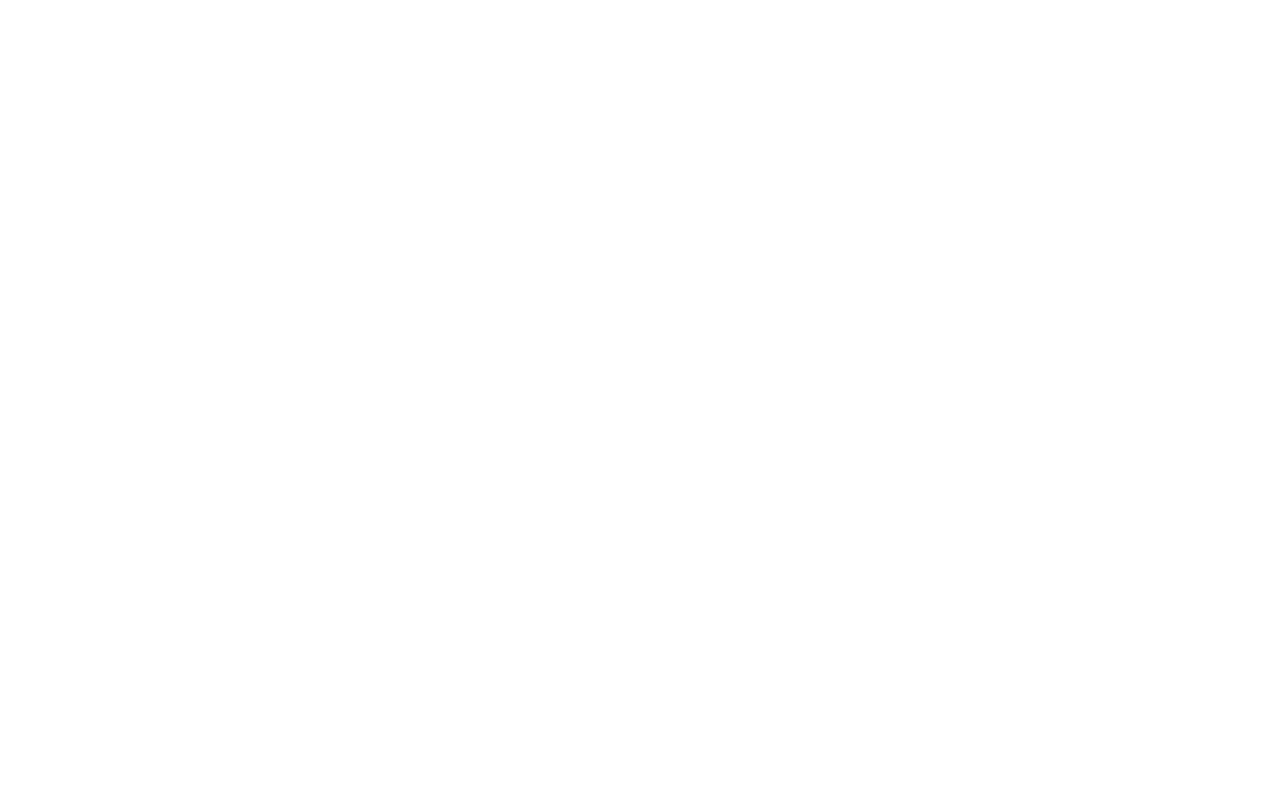
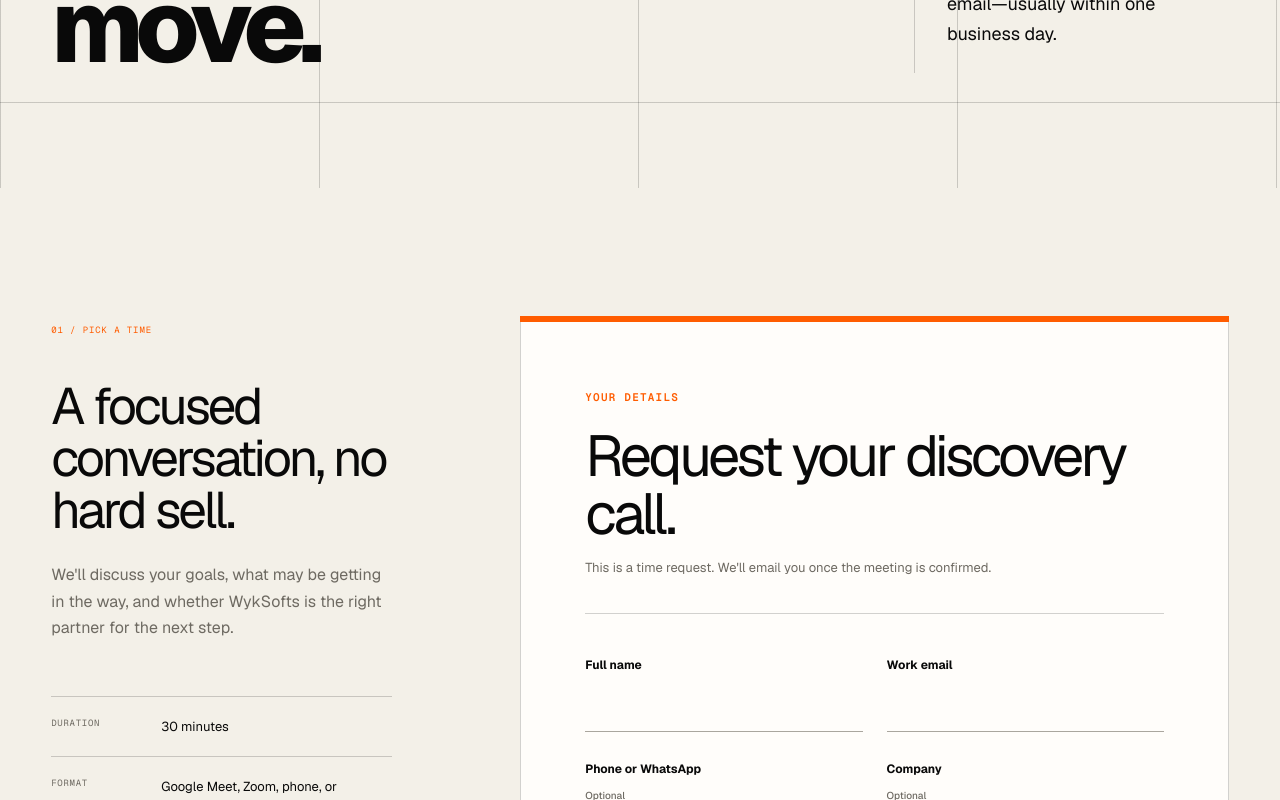
Before and after one commit to wykeenjenga/wyksofts-inc, a Next.js app: page /book in a window 1280 px wide. Before the commit this address had no page. Shown: the part 500-1300 px from the top of the page. Before the commit the page ends 800 px from the top, so only its background shows below. Built offline with nearby package versions, Linux system fonts and the light colour scheme.

Commit message:
Add discovery call booking page

```diff
--- /dev/null
+++ b/app/book/page.tsx
@@ -0,0 +1,160 @@
+"use client";
+
+import { useEffect, useRef, useState, type FormEvent } from "react";
+import Link from "next/link";
+import { PortalHeader } from "../components/PortalHeader";
+import { getSupabaseBrowserClient } from "../../lib/supabase";
+
+const callTimes = ["09:00", "10:00", "11:00", "12:00", "14:00", "15:00", "16:00", "17:00"];
+
+const timeZones = [
+  "Africa/Nairobi (EAT, UTC+3)",
+  "Europe/London (GMT/BST)",
+  "Europe/Paris (CET/CEST)",
+  "America/New_York (ET)",
+  "America/Chicago (CT)",
+  "America/Denver (MT)",
+  "America/Los_Angeles (PT)",
+  "Asia/Dubai (GST, UTC+4)",
+  "Asia/Kolkata (IST, UTC+5:30)",
+  "Other — include it in your note",
+];
+
+export default function BookDiscoveryCallPage() {
+  const startedAt = useRef<number | null>(null);
+  const dateInputRef = useRef<HTMLInputElement>(null);
+  const [status, setStatus] = useState<"idle" | "sending" | "sent" | "error">("idle");
+  const [errorMessage, setErrorMessage] = useState("");
+
+  useEffect(() => {
+    const now = new Date();
+    if (dateInputRef.current) {
+      dateInputRef.current.min = new Date(now.getTime() - now.getTimezoneOffset() * 60_000)
+        .toISOString()
+        .slice(0, 10);
+    }
+  }, []);
+
+  async function submitBooking(event: FormEvent<HTMLFormElement>) {
+    event.preventDefault();
+    const form = event.currentTarget;
+    const values = new FormData(form);
+
+    if (
+      values.get("website") ||
+      (startedAt.current !== null && Date.now() - startedAt.current < 2500)
+    ) return;
+
+    const supabase = getSupabaseBrowserClient();
+    if (!supabase) {
+      setStatus("error");
+      setErrorMessage("Online booking is temporarily unavailable. Please email hello@wyksoftsinc.com.");
+      return;
+    }
+
+    const preferredDate = String(values.get("preferredDate") ?? "");
+    const preferredTime = String(values.get("preferredTime") ?? "");
+    const timeZone = String(values.get("timeZone") ?? "");
+    const callFormat = String(values.get("callFormat") ?? "");
+    const agenda = String(values.get("agenda") ?? "").trim();
+
+    setStatus("sending");
+    setErrorMessage("");
+
+    const { error } = await supabase.from("wyksofts_inquiries").insert({
+      name: String(values.get("name") ?? "").trim(),
+      email: String(values.get("email") ?? "").trim(),
+      phone: String(values.get("phone") ?? "").trim() || null,
+      company: String(values.get("company") ?? "").trim() || null,
+      project_type: "Discovery call",
+      budget: "To discuss",
+      timeline: `${preferredDate} at ${preferredTime} · ${timeZone}`,
+      message: `Preferred call format: ${callFormat}\n\nWhat they would like to discuss:\n${agenda}`,
+      source: "discovery-call-booking",
+    });
+
+    if (error) {
+      setStatus("error");
+      setErrorMessage("We could not save your call request. Please try again or email hello@wyksoftsinc.com.");
+      return;
+    }
+
+    form.reset();
+    setStatus("sent");
+  }
+
+  return (
+    <main className="portal-page booking-page">
+      <PortalHeader label="Discovery call" />
+      <section className="portal-hero booking-hero">
+        <div>
+          <p className="section-kicker">30-minute introduction</p>
+          <h1>Let&apos;s find the clearest next move.</h1>
+        </div>
+        <p>
+          Choose a time that works for you and tell us what is on your mind.
+          We&apos;ll confirm the meeting by email—usually within one business day.
+        </p>
+      </section>
+
+      <section className="portal-content inquiry-layout booking-layout">
+        <aside className="portal-sidebar">
+          <span className="portal-step">01 / Pick a time</span>
+          <h2>A focused conversation, no hard sell.</h2>
+          <p>
+            We&apos;ll discuss your goals, what may be getting in the way, and whether
+            WykSofts is the right partner for the next step.
+          </p>
+          <dl className="portal-contact-list">
+            <div><dt>Duration</dt><dd>30 minutes</dd></div>
+            <div><dt>Format</dt><dd>Google Meet, Zoom, phone, or WhatsApp</dd></div>
+            <div><dt>Response</dt><dd>Confirmation within one business day</dd></div>
+          </dl>
+        </aside>
+
+        {status === "sent" ? (
+          <div className="portal-success" role="status">
+            <span>✓</span>
+            <p className="section-kicker">Call requested</p>
+            <h2>Your preferred time is with us.</h2>
+            <p>
+              We&apos;ll review your request and send the confirmed meeting details to
+              your email within one business day.
+            </p>
+            <Link className="button button-primary" href="/">Return to WykSofts <span>↗</span></Link>
+          </div>
+        ) : (
+          <form
+            className="portal-form booking-form"
+            onFocusCapture={() => {
+              if (startedAt.current === null) startedAt.current = Date.now();
+            }}
+            onSubmit={submitBooking}
+          >
+            <div className="booking-form-heading">
+              <p className="section-kicker">Your details</p>
+              <h2>Request your discovery call.</h2>
+              <p>This is a time request. We&apos;ll email you once the meeting is confirmed.</p>
+            </div>
+            <div className="portal-form-grid">
+              <label>Full name<input name="name" autoComplete="name" required /></label>
+              <label>Work email<input name="email" type="email" autoComplete="email" required /></label>
+              <label>Phone or WhatsApp <span>Optional</span><input name="phone" type="tel" autoComplete="tel" /></label>
+              <label>Company <span>Optional</span><input name="company" autoComplete="organization" /></label>
+              <label>Preferred date<input ref={dateInputRef} name="preferredDate" type="date" required /></label>
+              <label>Preferred time<select name="preferredTime" defaultValue="" required><option value="" disabled>Select a time</option>{callTimes.map((time) => <option key={time} value={time}>{time}</option>)}</select></label>
+              <label>Time zone<select name="timeZone" defaultValue="Africa/Nairobi (EAT, UTC+3)" required>{timeZones.map((zone) => <option key={zone}>{zone}</option>)}</select></label>
+              <label>Call format<select name="callFormat" defaultValue="Google Meet" required><option>Google Meet</option><option>Zoom</option><option>Phone call</option><option>WhatsApp call</option></select></label>
+            </div>
+            <label className="portal-message">What would you like to discuss?<textarea name="agenda" rows={6} minLength={10} required placeholder="A short overview of your idea, challenge, or product is perfect." /></label>
+            <label className="portal-honeypot" aria-hidden="true">Website<input name="website" tabIndex={-1} autoComplete="off" /></label>
+            <label className="portal-consent"><input type="checkbox" required /><span>I agree that WykSofts may use these details to arrange and respond to my discovery call.</span></label>
+            {status === "error" && <p className="portal-error" role="alert">{errorMessage}</p>}
+            <button className="portal-submit orange" type="submit" disabled={status === "sending"}>{status === "sending" ? "Requesting…" : "Request discovery call"}<span aria-hidden="true">↗</span></button>
+            <small>No payment is required. Your requested time is confirmed only after you receive our email.</small>
+          </form>
+        )}
+      </section>
+    </main>
+  );
+}
--- a/app/globals.css
+++ b/app/globals.css
@@ -1588,6 +1588,13 @@
   line-height: 1.65;
   margin: 34px 0 0;
   max-width: 550px;
+}
+
+.faq-heading > p:last-child a {
+  color: var(--paper);
+  text-decoration: underline;
+  text-decoration-color: var(--orange);
+  text-underline-offset: 4px;
 }
 
 .faq-list {
@@ -2423,6 +2430,14 @@
 .portal-success h2 { font-size: clamp(45px, 6vw, 78px); letter-spacing: -.065em; line-height: .95; margin: 42px 0 24px; }
 .portal-success > p:not(.section-kicker) { line-height: 1.65; max-width: 500px; }
 .portal-success .button { margin-top: 30px; }
+
+.booking-hero h1 { max-width: 980px; }
+.booking-layout { align-items: start; }
+.booking-form { position: relative; }
+.booking-form::before { background: var(--orange); content: ""; height: 6px; left: -1px; position: absolute; right: -1px; top: -1px; }
+.booking-form-heading { border-bottom: 1px solid var(--line); margin-bottom: 42px; padding-bottom: 34px; }
+.booking-form-heading h2 { font-size: clamp(36px, 4.5vw, 62px); letter-spacing: -.06em; line-height: 1; margin: 22px 0 16px; }
+.booking-form-heading > p:last-child { color: var(--muted); font-size: 13px; line-height: 1.6; margin: 0; }
 
 .careers-portal-hero { background-color: var(--ink); background-image: linear-gradient(rgba(243,240,232,.09) 1px, transparent 1px), linear-gradient(90deg, rgba(243,240,232,.09) 1px, transparent 1px); color: var(--paper); }
 .careers-portal-hero > p { border-color: rgba(243,240,232,.2); color: #b4afa5; }
--- a/app/page.tsx
+++ b/app/page.tsx
@@ -877,7 +877,7 @@
           <h2>Good questions deserve clear answers.</h2>
           <p>
             A quick guide to pricing, timelines, ownership, support, and how we
-            work. If your question is more specific, book a short discovery call.
+            work. If your question is more specific, <a href="/book/">book a short discovery call</a>.
           </p>
         </div>
         <div className="faq-list">
@@ -904,7 +904,7 @@
             accepted by both parties; that signed document takes priority if
             anything differs.
           </p>
-          <span className="policy-date">Last updated 3 August 2026</span>
+          <span className="policy-date">Last updated 11 August 2026</span>
         </div>
 
         <div className="policy-list">
@@ -964,11 +964,11 @@
                 do not sell personal information.
               </p>
               <p>
-                The quotation builder works on your device and opens your chosen
-                email or WhatsApp application; this website does not store the
-                answers you type. Communications are then handled by the provider
-                you choose to use. Privacy questions can be sent to
-                hello@wyksoftsinc.com.
+                When you submit a quotation, project inquiry, job application, or
+                discovery-call request, the details are stored securely so our
+                authorized team can review and respond. We retain business records
+                only as needed for the relevant conversation or engagement. Privacy
+                questions can be sent to hello@wyksoftsinc.com.
               </p>
               <a
                 href="https://new.kenyalaw.org/akn/ke/act/2019/24/eng@2022-12-31"
@@ -1046,7 +1046,7 @@
             </a>
             <a
               className="button discovery-button"
-              href="mailto:hello@wyksoftsinc.com?subject=Book%20a%2030-minute%20WykSofts%20discovery%20call&body=Name%3A%0ACompany%3A%0ATime%20zone%3A%0APreferred%20dates%20and%20times%3A%0AWhat%20I%27d%20like%20to%20discuss%3A"
+              href="/book/"
             >
               Book a discovery call
               <span aria-hidden="true">↗</span>
--- a/scripts/export-github-pages.mjs
+++ b/scripts/export-github-pages.mjs
@@ -9,6 +9,7 @@
 const routes = [
   { path: "/", output: "index.html", prefix: "./" },
   { path: "/inquiry", output: "inquiry/index.html", prefix: "../" },
+  { path: "/book", output: "book/index.html", prefix: "../" },
   { path: "/careers", output: "careers/index.html", prefix: "../" },
   { path: "/admin", output: "admin/index.html", prefix: "../" },
   { path: "/admin/reset-password", output: "admin/reset-password/index.html", prefix: "../../" },
```
Also changed, not shown: 19 other files (tests, documents, lock files or other folders).
